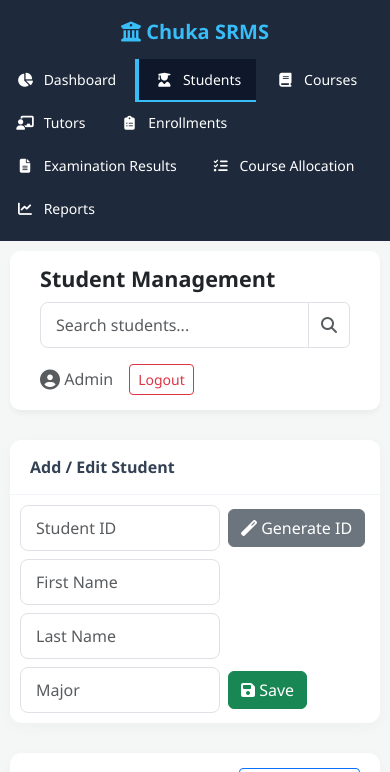
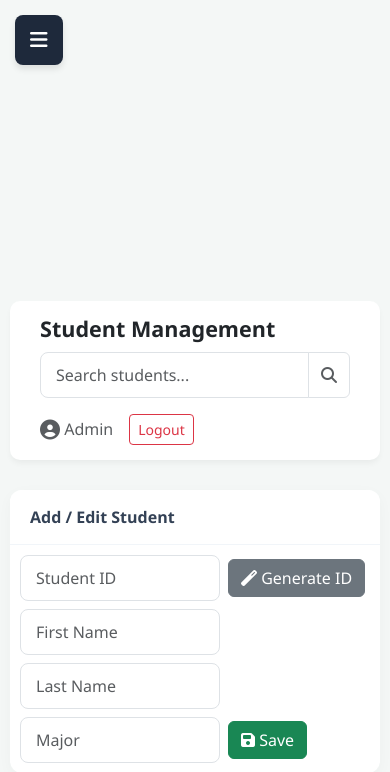
Before and after one commit to johnoganda2005/srms-web, a Spring Boot app: page /index.html in a window 390 px wide. Shown: the top 772 px of the page. Run offline with Spring Boot 4, Linux system fonts and the light colour scheme; some of the project's set-up classes (security, data sources, template engines, error pages and the like) are left out, and stand-ins take their place.

Commit message:
Update index.html

```diff
--- a/src/main/resources/static/index.html
+++ b/src/main/resources/static/index.html
@@ -41,6 +41,77 @@
             border-radius: 8px;
             border: 1px solid #e2e8f0;
         }
+            /* HAMBURGER MENU STYLES */
+.hamburger-btn {
+    display: none;
+    position: fixed;
+    top: 15px;
+    left: 15px;
+    z-index: 1100;
+    background: #1e293b;
+    color: white;
+    border: none;
+    border-radius: 8px;
+    padding: 10px 15px;
+    font-size: 20px;
+    cursor: pointer;
+    box-shadow: 0 4px 6px rgba(0,0,0,0.1);
+}
+
+.sidebar-overlay {
+    display: none;
+    position: fixed;
+    top: 0;
+    left: 0;
+    width: 100vw;
+    height: 100vh;
+    background: rgba(0,0,0,0.5);
+    z-index: 1001;
+    backdrop-filter: blur(2px);
+}
+
+@media (max-width: 768px) {
+    /* Show hamburger button on mobile */
+    .hamburger-btn {
+        display: block;
+    }
+
+    /* Move sidebar off-screen by default */
+    .sidebar {
+        transform: translateX(-100%);
+        transition: transform 0.3s ease-in-out;
+        width: 260px; /* Restore original width for the slide-out menu */
+        height: 100vh;
+        position: fixed;
+    }
+
+    /* Slide it in when the 'open' class is added */
+    .sidebar.open {
+        transform: translateX(0);
+        z-index: 1002;
+    }
+
+    .sidebar-overlay.open {
+        display: block;
+    }
+
+    /* Push content down so the hamburger doesn't overlap the top bar */
+    .top-navbar {
+        margin-top: 50px;
+    }
+
+    /* Undo the previous mobile CSS that made the menu horizontal */
+    .sidebar a {
+        display: block;
+        border-left: 4px solid transparent;
+        border-bottom: none;
+        padding: 15px 25px;
+    }
+    .sidebar a.active {
+        border-left: 4px solid #38bdf8;
+        border-bottom: none;
+    }
+}
                 /* Mobile Responsiveness */
         @media (max-width: 768px) {
             .sidebar {
@@ -96,6 +167,13 @@
     </style>
 </head>
 <body>
+        <!-- Hamburger Button -->
+<button class="hamburger-btn" onclick="toggleSidebar()">
+    <i class="fas fa-bars"></i>
+</button>
+
+<!-- Dark overlay that appears behind the menu -->
+<div class="sidebar-overlay" onclick="toggleSidebar()"></div>
 <div class="sidebar">
     <h3><i class="fas fa-university"></i> Chuka SRMS</h3>
     <a id="nav-dashboard" onclick="showPage('dashboard')"><i class="fas fa-chart-pie"></i> Dashboard</a>
```
